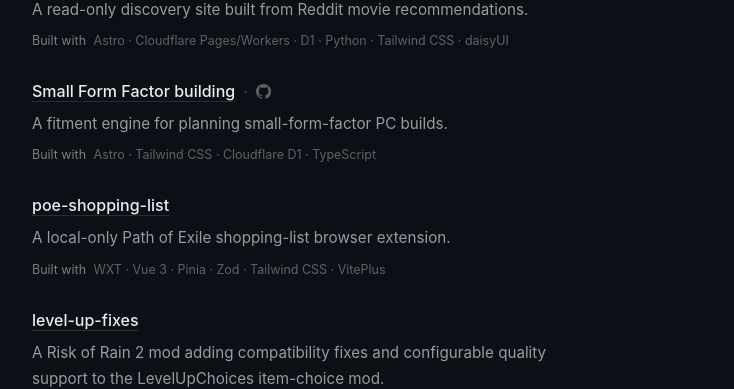
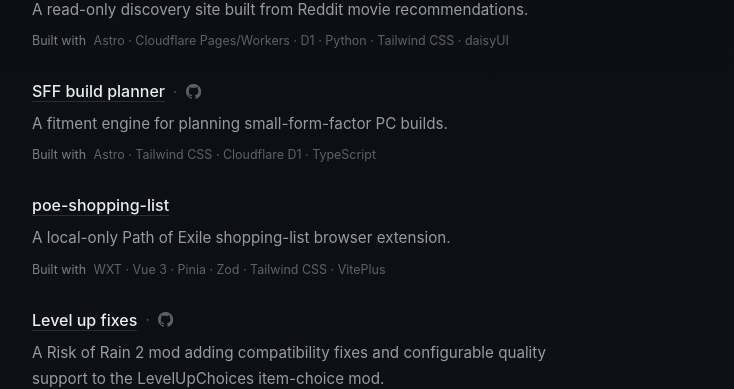
Before and after one commit to max-arias/max-arias-web, an Astro site: page /pet-projects in a window 1280 px wide. Shown: the part 454-843 px from the top of the page, without its empty margins (272-1006 px from the left). Built offline with nearby package versions, Linux system fonts and the light colour scheme; Astro itself is replaced by a stand-in of ours.

Commit message:
Link Level up fixes to Thunderstore and rename SFF entry
Point level-up-fixes at its Thunderstore listing with a GitHub icon beside the title, and rename the SFF entry to 'SFF build planner'.

```diff
--- a/src/pages/pet-projects.astro
+++ b/src/pages/pet-projects.astro
@@ -18,7 +18,7 @@
     technologies: "Astro · Cloudflare Pages/Workers · D1 · Python · Tailwind CSS · daisyUI",
   },
   {
-    name: "Small Form Factor building",
+    name: "SFF build planner",
     href: "https://sff.maxarias.com/",
     repo: "https://github.com/max-arias/sff-website",
     description: "A fitment engine for planning small-form-factor PC builds.",
@@ -31,8 +31,9 @@
     technologies: "WXT · Vue 3 · Pinia · Zod · Tailwind CSS · VitePlus",
   },
   {
-    name: "level-up-fixes",
-    href: "https://github.com/max-arias/level-up-fixes",
+    name: "Level up fixes",
+    href: "https://thunderstore.io/c/riskofrain2/p/TeamTayne/LevelUpChoicesFixes/",
+    repo: "https://github.com/max-arias/level-up-fixes",
     description:
       "A Risk of Rain 2 mod adding compatibility fixes and configurable quality support to the LevelUpChoices item-choice mod.",
     technologies: "C# · BepInEx · R2API · Risk of Rain 2 · Thunderstore",
```
